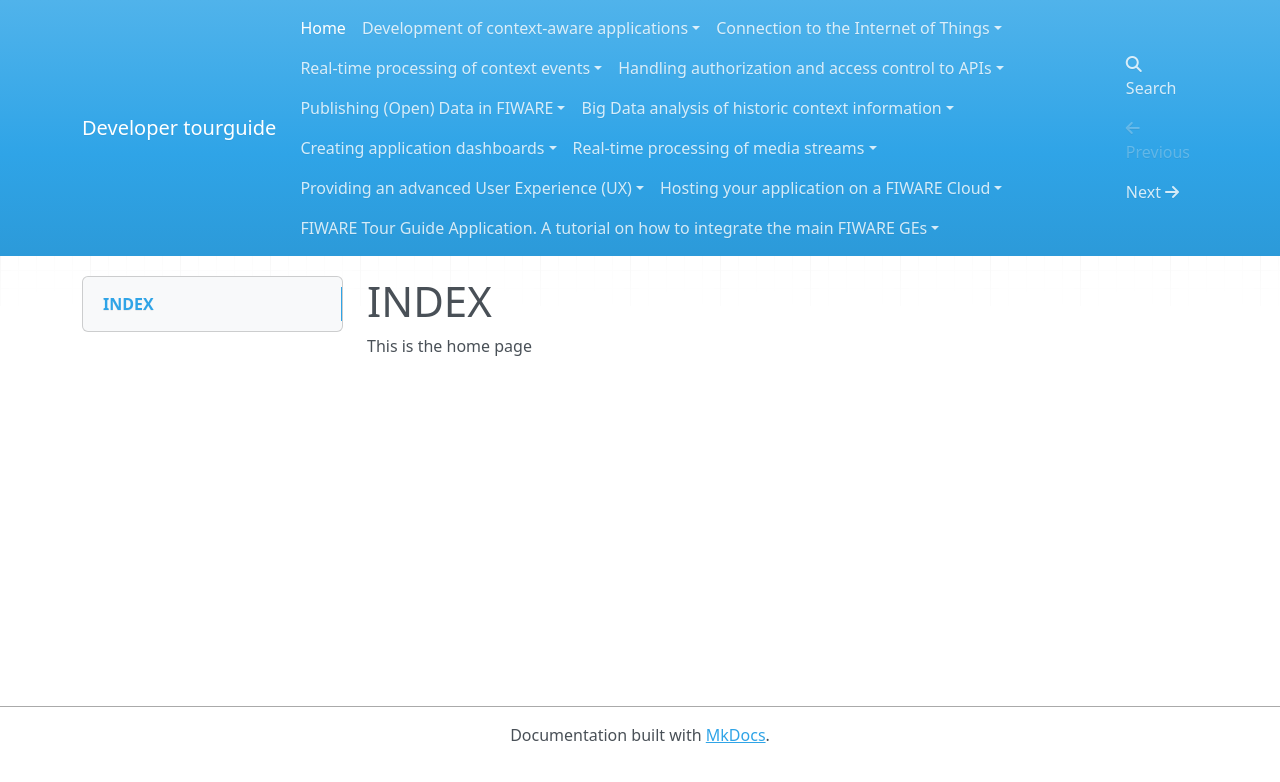
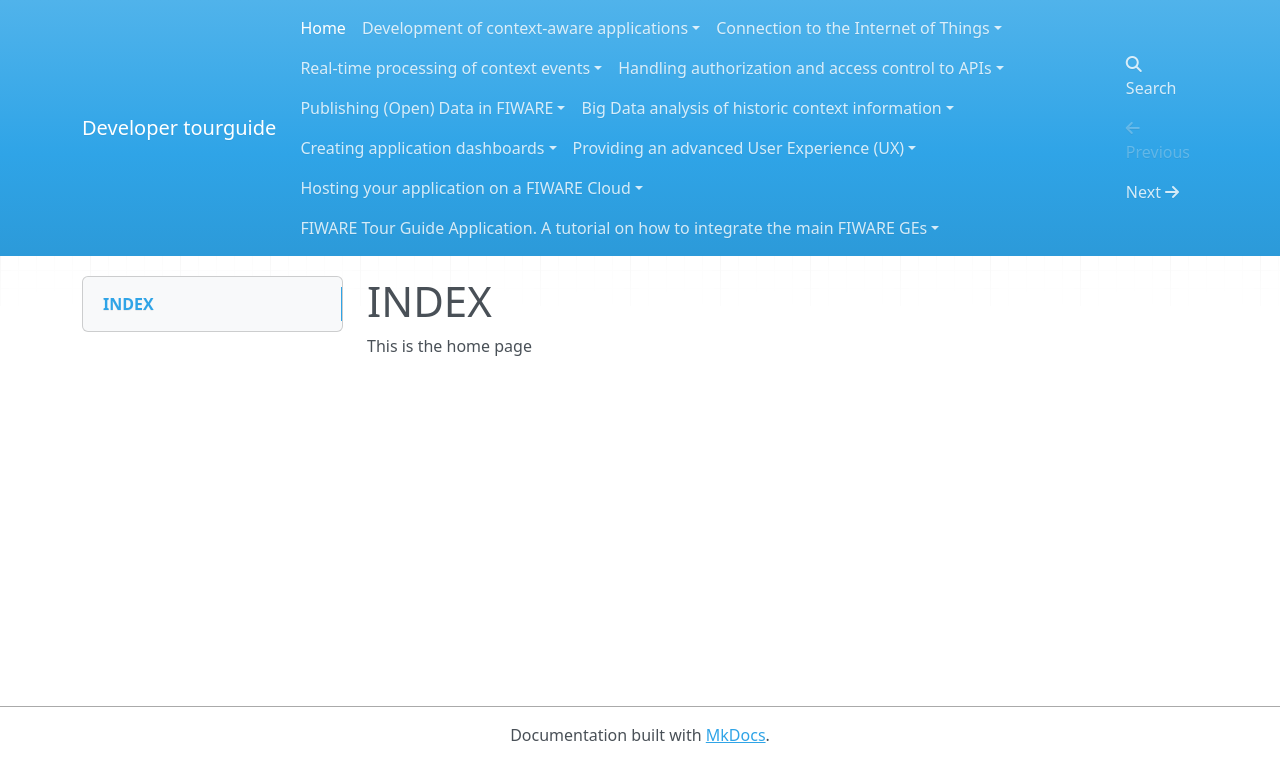
Before and after one commit to FiwareULPGC/tourGuideMigration, an MkDocs documentation site: the page built from doc/md/index.md, in a window 1280 px wide. Shown: the top 782 px of the page. Built offline with MkDocs 1.6.1, drawn with Linux system fonts in a browser that asks for light colours; nearby versions of some CDN libraries; old or Windows-style settings are respelled for this version of MkDocs.

Commit message:
finding failing html

```diff
--- a/mkdocs.yml
+++ b/mkdocs.yml
@@ -48,11 +48,11 @@ pages:
      - 'How to receive events': '07_dashboards/How to receive events.html'
      - 'How to send events': '07_dashboards/How to send events.html'
      - 'How to use other FIWARE GEs from your widgets and operators': '07_dashboards/How to use other FIWARE GEs from your widgets and operators.html'
-  - 'Real-time processing of media streams':
-     - 'Real-time processing of media streams': '08_real_time_media/Real-time processing of media streams.html'
-     - 'What’s WebRTC and what’s a media server': '08_real_time_media/What’s WebRTC and what’s a media server.html'
-     - 'What’s the architecture of a Kurento enabled application': '08_real_time_media/What’s the architecture of a Kurento enabled application.html'
-     - 'How to develop a Kurento enabled application': '08_real_time_media/How to develop a Kurento enabled application.html'
+#  - 'Real-time processing of media streams':
+#     - 'Real-time processing of media streams': '08_real_time_media/Real-time processing of media streams.html'
+#     - 'What’s WebRTC and what’s a media server': '08_real_time_media/What’s WebRTC and what’s a media server.html'
+#     - 'What’s the architecture of a Kurento enabled application': '08_real_time_media/What’s the architecture of a Kurento enabled application.html'
+#     - 'How to develop a Kurento enabled application': '08_real_time_media/How to develop a Kurento enabled application.html'
   - 'Providing an advanced User Experience (UX)':
      - 'Providing an advanced User Experience (UX)': '09_advanced_ux/Providing an advanced User Experience (UX).html'
      - '3D-UI: Interactive 3D graphics and Augmented Reality in any Web browser': '09_advanced_ux/3D-UI: Interactive 3D graphics and Augmented Reality in any Web browser.html'
```
